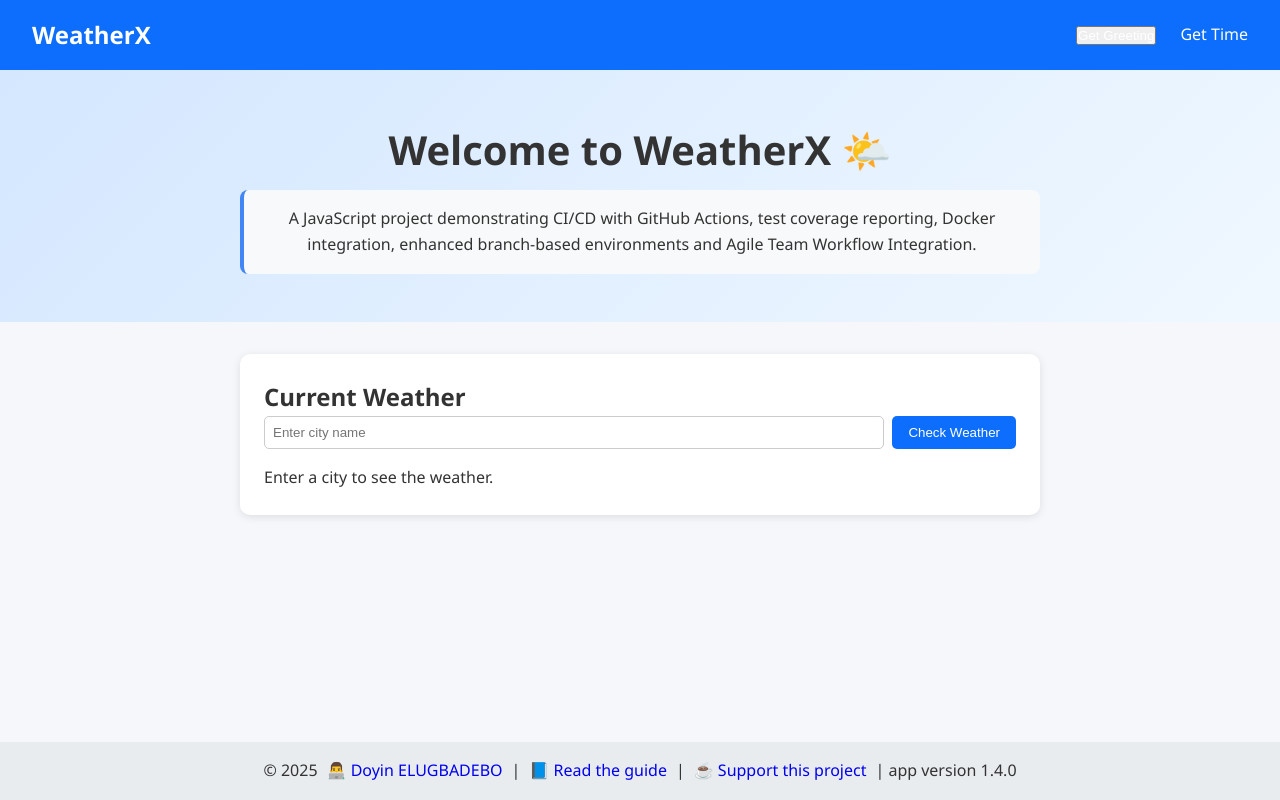
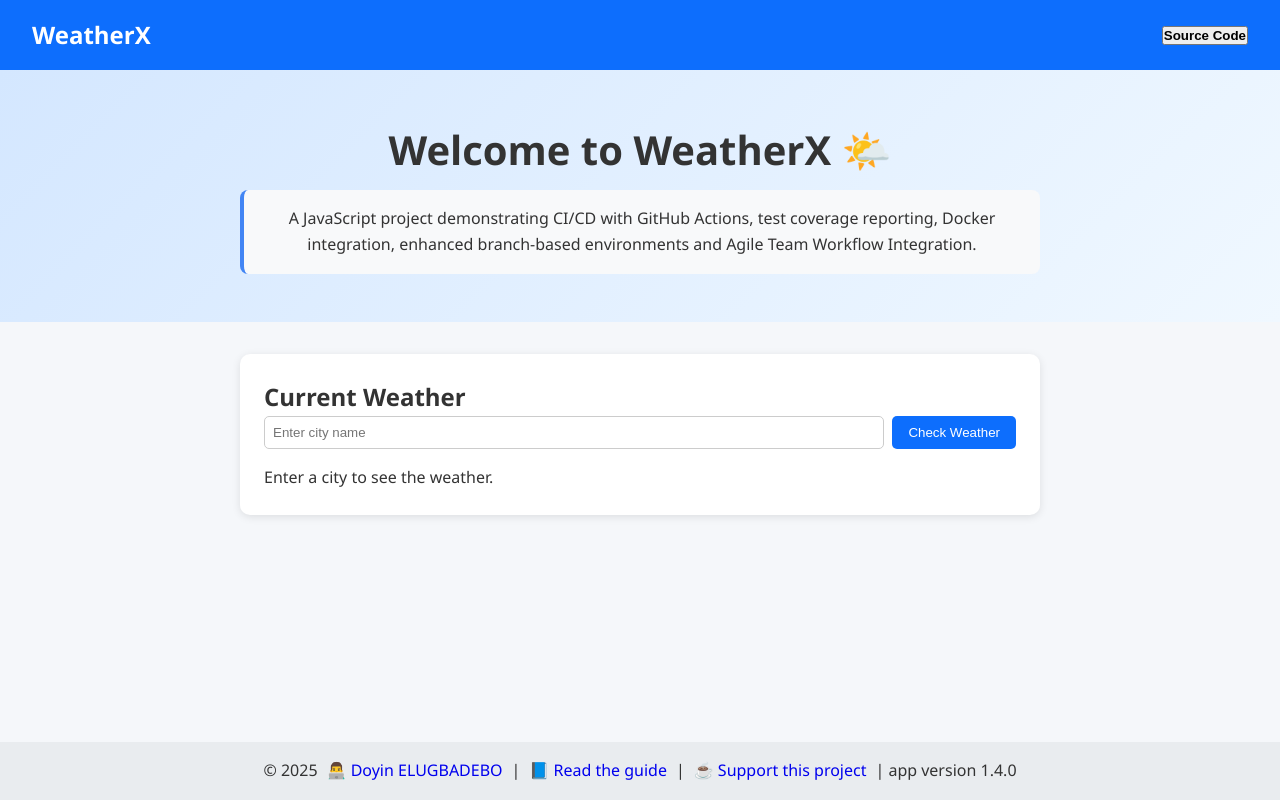
Before and after one commit to doyinhubx/weather-runner, a website with bundled scripts: page public/index.html in a window 1280 px wide. Built offline with nearby package versions, Linux system fonts and the light colour scheme.

```diff
--- a/public/index.html
+++ b/public/index.html
@@ -11,8 +11,11 @@
     <nav class="navbar">
       <div class="logo">WeatherX</div>
       <ul class="nav-links">
-        <li><button><a href="#" onclick="getGreeting()">Get Greeting</a></button></li>
-        <li><a href="#" onclick="getTime()">Get Time</a></li>
+        <li>
+          <a href="https://github.com/doyinhubx/weather-runner" target="_blank">
+            <button style="font-weight: bold;">Source Code</button>
+          </a>
+        </li>
       </ul>
     </nav>
   </header>
```
Also changed, not shown: .github/workflows/ci.yml.
